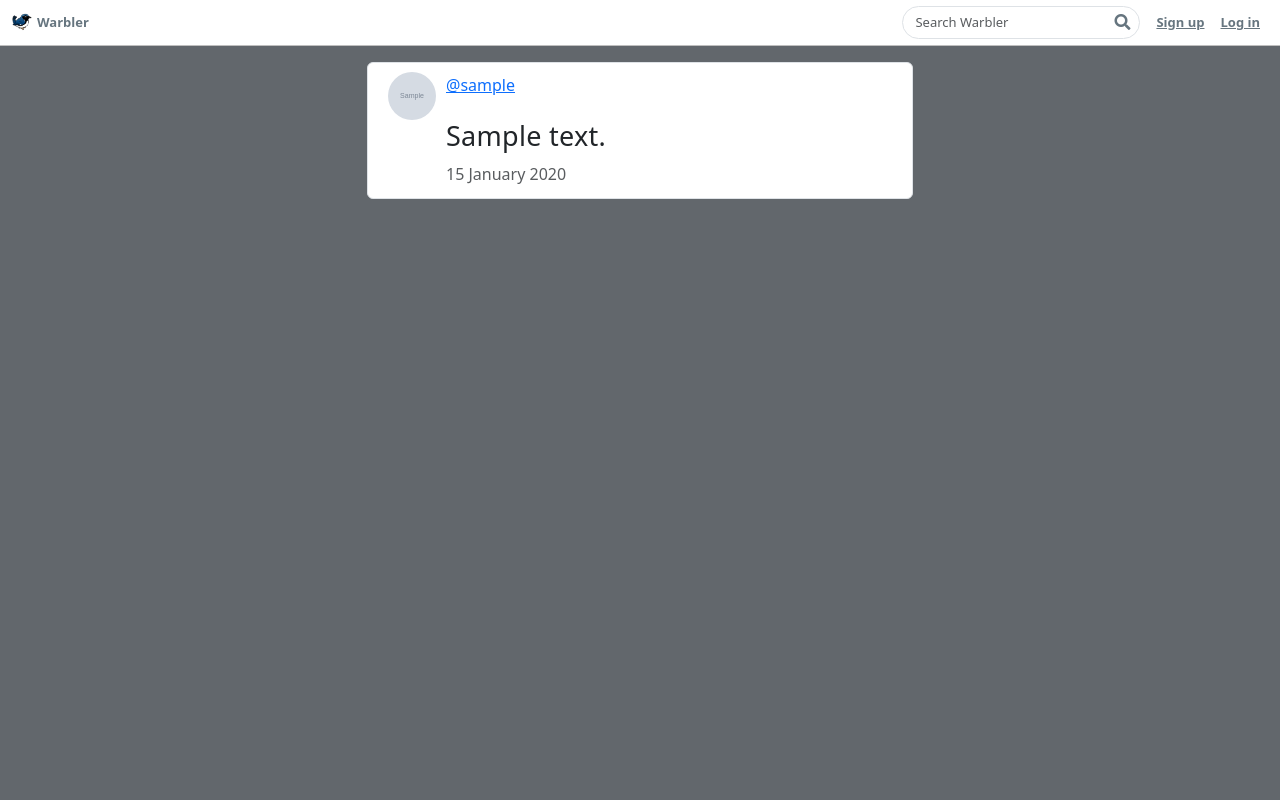
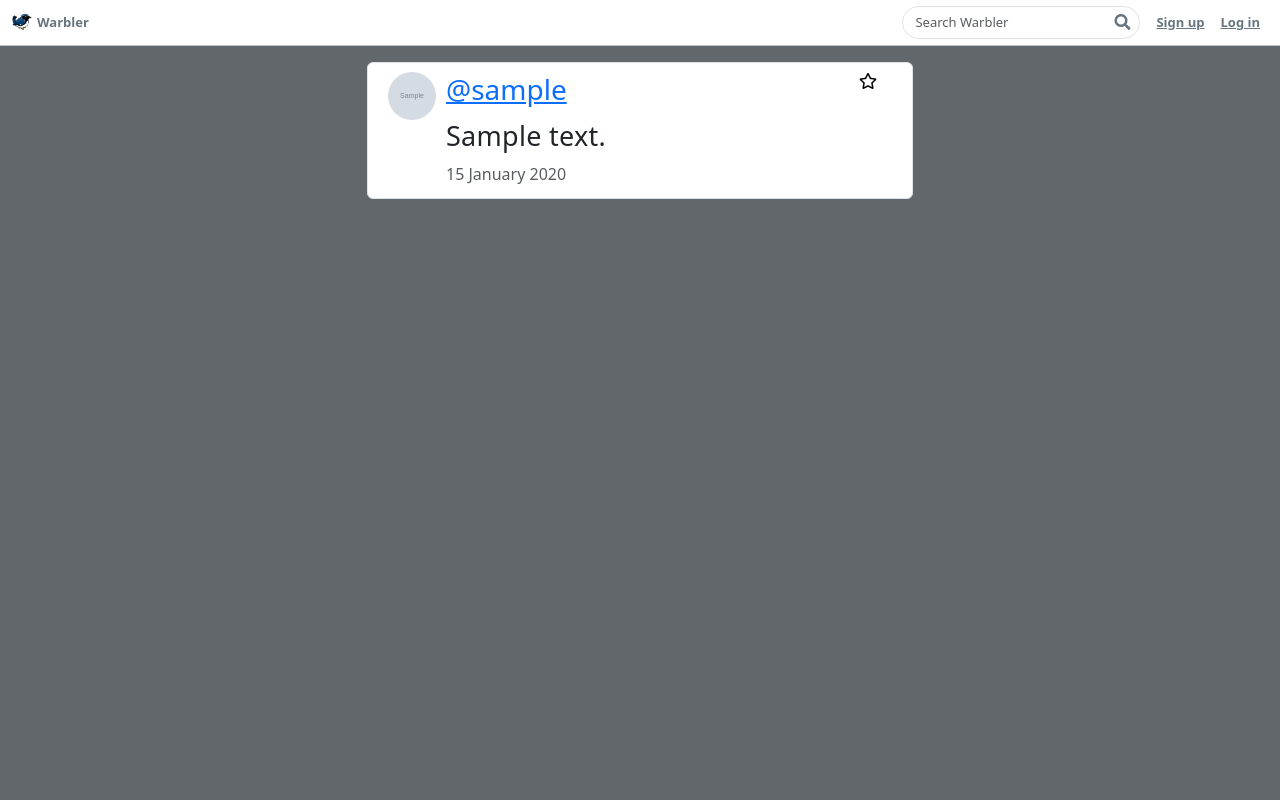
Before and after one commit to ncuenca/warbler, a Flask app: page /messages/1 in a window 1280 px wide. Run offline with Flask 2, Linux system fonts and the light colour scheme; tables that the repository leaves empty hold one stand-in row (values such as "Sample post"); grey boxes marked "Sample" are stand-in pictures; some libraries are stand-ins or nearby versions.

Commit message:
fixed styling issues on specific message page and added favoriting to it

```diff
--- a/static/stylesheets/style.css
+++ b/static/stylesheets/style.css
@@ -510,13 +510,13 @@ p.card-bio {
 
 #messages.no-hover .message-heading {
   display: flex;
-  justify-content: space-between;
   height: 47px;
   margin-top: 3px;
 }
 
 #messages.no-hover .message-heading .btn {
   min-width: 105px;
+  margin-left: 10px;
 }
 
 .messages-like {
--- a/templates/messages/show.html
+++ b/templates/messages/show.html
@@ -12,7 +12,7 @@
           </a>
           <div class="message-area">
             <div class="message-heading">
-              <a href="/users/{{ message.user.id }}">@{{ message.user.username }}</a>
+              <h3><a href="/users/{{ message.user.id }}">@{{ message.user.username }}</a></h3>
               {% if g.user %}
                 {% if g.user.id == message.user.id %}
                   <form method="POST"
@@ -33,6 +33,13 @@
             </div>
             <p class="single-message">{{ message.text }}</p>
             <span class="text-muted">{{ message.timestamp.strftime('%d %B %Y') }}</span>
+            {% if message.user_id != g.user.id %}
+                {% if message.is_liked_by(g.user) %}
+                  <i class="fa fa-star" style="color:rgb(244, 244, 51)"></i>
+                {% else %}
+                  <i class="far fa-star" style="color:black"></i>
+                {% endif %}
+              {% endif %}
           </div>
         </li>
       </ul>
```
